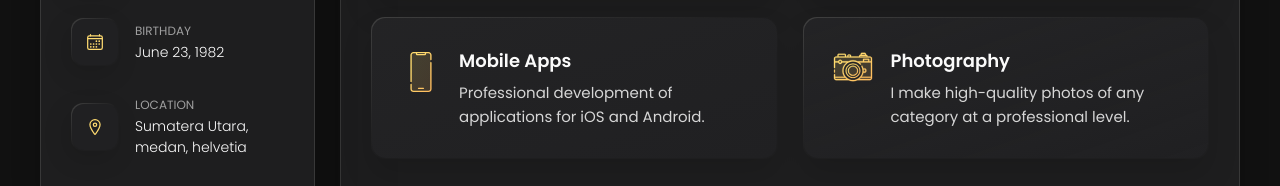
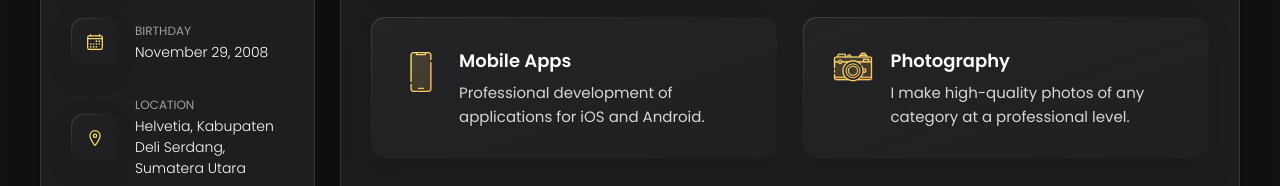
Before and after one commit to Zarxdofficial/web-, a plain HTML site: page index.html in a window 1280 px wide. Shown: the part 578-764 px from the top of the page. Drawn offline with nearby package versions, Linux system fonts and the light colour scheme.

Commit message:
Update index.html

```diff
--- a/index.html
+++ b/index.html
@@ -102,7 +102,7 @@
             <div class="contact-info">
               <p class="contact-title">Birthday</p>
 
-              <time datetime="1982-06-23">June 23, 1982</time>
+              <time datetime="1982-06-23">November 29, 2008</time>
             </div>
 
           </li>
@@ -116,7 +116,7 @@
             <div class="contact-info">
               <p class="contact-title">Location</p>
 
-              <address>Sumatera Utara, medan, helvetia</address>
+              <address>Helvetia, Kabupaten Deli Serdang, Sumatera Utara</address>
             </div>
 
           </li>
```
